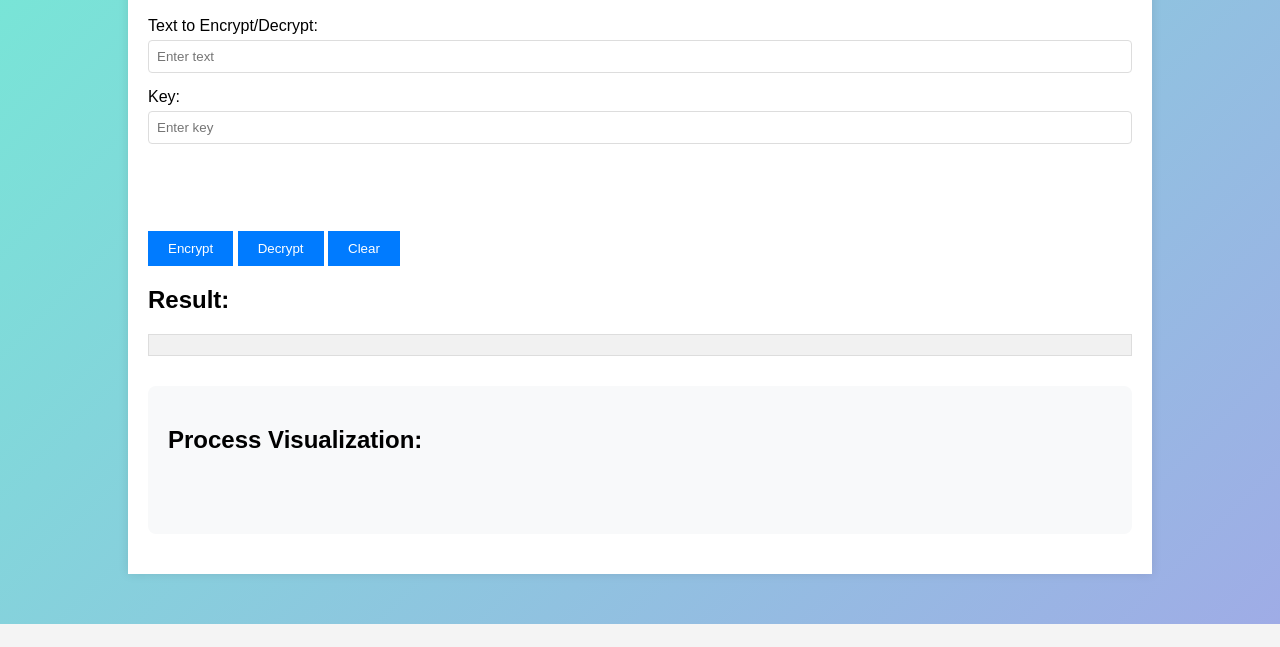
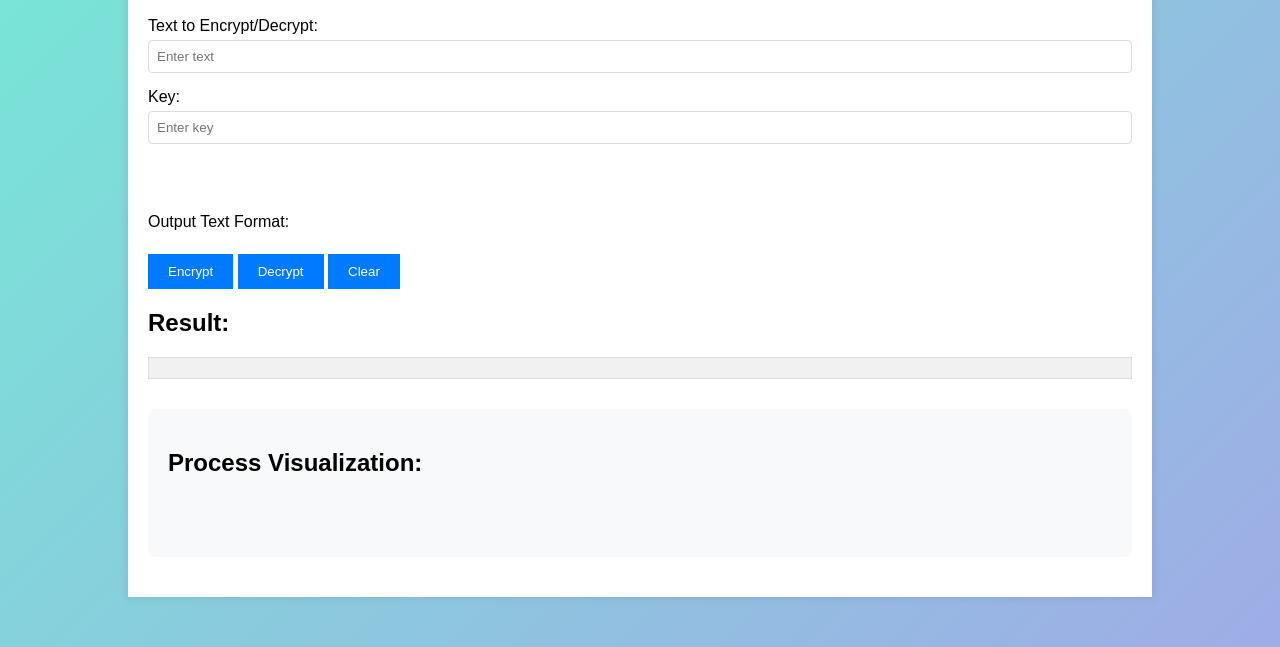
Before and after one commit to joshdanielsara/Symmetric-Ciphers, a plain HTML site: page docs/index.html in a window 1280 px wide. Shown: the part 224-871 px from the top of the page. Before the commit the page ends 848 px from the top, so only its background shows below. Drawn offline with Linux system fonts and the light colour scheme.

Commit message:
output format

```diff
--- a/docs/index.html
+++ b/docs/index.html
@@ -76,7 +76,7 @@
 
 
 <!-- Output Text Format -->
-<label for="output-format"  id="aes">Output Text Format:</label>
+<label for="output-format"  id="output-format">Output Text Format:</label>
 <select id="output-format" class="aes">
     <option value="Base64">Base64</option>
     <option value="Hex">Hex</option>
--- a/docs/js/main.js
+++ b/docs/js/main.js
@@ -14,6 +14,7 @@ document.getElementById('cipher-select').addEventListener('change', function ()
     // Show AES key length options when AES cipher is selected
     document.getElementById('aes-key-length-label').style.display = (cipherSelect === 'aes') ? 'block' : 'none';
     document.getElementById('aes-key-length').style.display = (cipherSelect === 'aes') ? 'block' : 'none';
+    document.getElementById('output-format').style.display = (cipherSelect === 'aes') ? 'block' : 'none';
 
     // Show/Hide AES related elements based on the selected cipher
     const aesElements = document.getElementsByClassName('aes'); // Get all elements with class 'aes'
```
